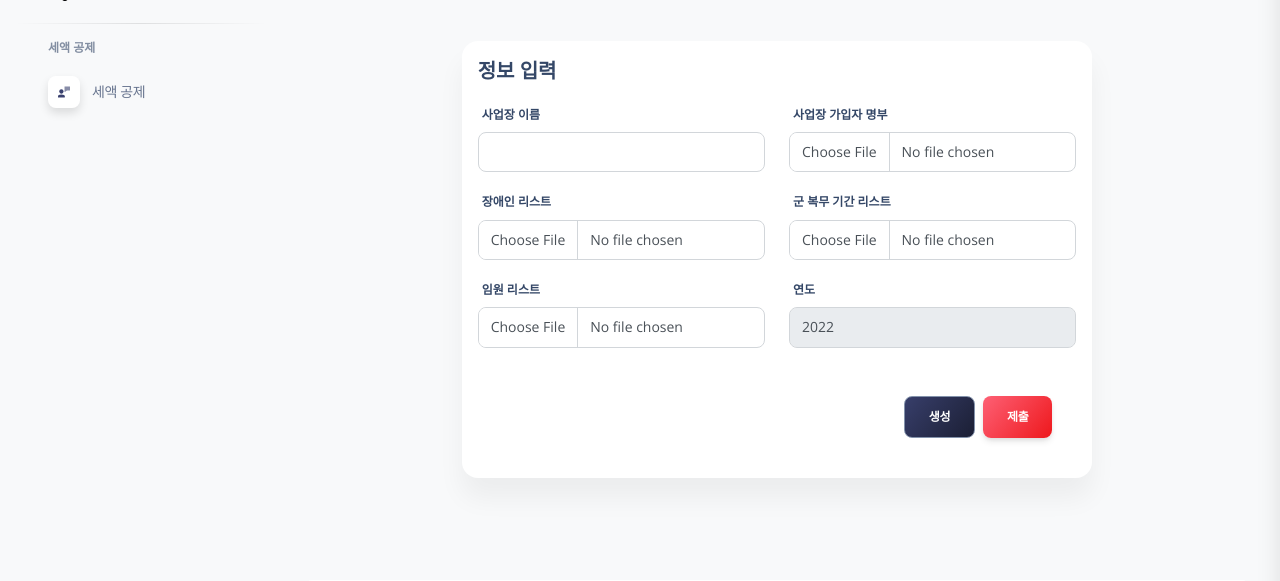
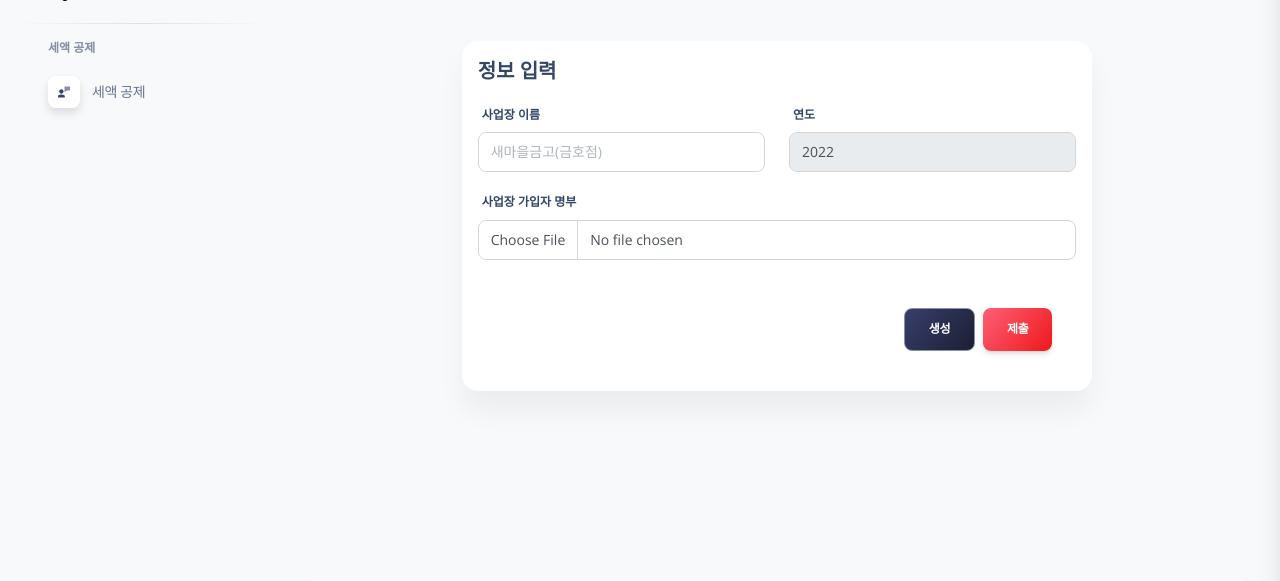
Before and after one commit to pai-plznw4me/tax-refund-system, a Django app: page /info/index in a window 1280 px wide; the page is wider, and only the part inside the window is pictured. Shown: the part 71-652 px from the top of that part. Run offline with Django 4.2, Linux system fonts and the light colour scheme; parts of the project's set-up code (start-up, migrations or seed data) failed here and were passed over; some libraries are stand-ins or nearby versions.

Commit message:
사업장 가입자 명부에 장애인, 임원, 군입대, 계약직 적용 가능하도록 코드 수정

```diff
--- a/info/templates/info/input.html
+++ b/info/templates/info/input.html
@@ -10,40 +10,24 @@
                     <div class="col-12 col-sm-6">
                         <label>사업장 이름</label>
                         <input class="form-control" type="text" onfocus="focused(this)" onfocusout="defocused(this)"
-                               name="company">
+                               name="company" placeholder="새마을금고(금호점)">
                     </div>
                     <div class="col-12 col-sm-6">
+                        <label>연도</label>
+                        <input class="form-control" type="text" onfocus="focused(this)" onfocusout="defocused(this)"
+                               name="year" value="2022" placeholder="2022" readonly>
+                    </div>
+
+                </div>
+                <div class="row mt-3">
+                    <div class="col-12 col-sm-12">
                         <label>사업장 가입자 명부</label>
                         <input class="form-control" type="file" onfocus="focused(this)" onfocusout="defocused(this)"
                                name="employee">
                     </div>
 
                 </div>
-                <div class="row mt-3">
-                    <div class="col-12 col-sm-6">
-                        <label>장애인 리스트</label>
-                        <input class="form-control" type="file" onfocus="focused(this)" onfocusout="defocused(this)"
-                               name="disable">
-                    </div>
-                    <div class="col-12 col-sm-6">
-                        <label>군 복무 기간 리스트</label>
-                        <input class="form-control" type="file" onfocus="focused(this)" onfocusout="defocused(this)"
-                               name="army">
-                    </div>
-                </div>
 
-                <div class="row mt-3">
-                    <div class="col-12 col-sm-6">
-                        <label>임원 리스트</label>
-                        <input class="form-control" type="file" onfocus="focused(this)" onfocusout="defocused(this)"
-                               name="executive">
-                    </div>
-                    <div class="col-12 col-sm-6">
-                        <label>연도</label>
-                        <input class="form-control" type="text" onfocus="focused(this)" onfocusout="defocused(this)"
-                               name="year" value="2022" placeholder="2022" readonly>
-                    </div>
-                </div>
 
                 <div class="card-body d-sm-flex mt-4">
                     <div class="d-flex align-items-center mb-sm-0 mb-4">
--- a/info/views.py
+++ b/info/views.py
@@ -6,7 +6,8 @@ from django.template import loader
 from django.views.decorators.csrf import csrf_exempt
 import pandas as pd
 
-from parser import deduction_and_tax
+from parser import load_workdate, generate_workdate, get_deductions, calculate_deduction_sum, \
+    calculate_tax_sum
 
 
 @csrf_exempt
@@ -15,30 +16,52 @@ def index(request):
         return render(request, template_name='info/index.html')
 
     elif request.method == 'POST':
+
         # 파일 저장
         company_name = request.POST.get('company')
-        year = request.POST.get('year')
+        year = int(request.POST.get('year'))
         employee = request.FILES.getlist('employee')[0]
-        disable = request.FILES.getlist('disable')
-        army = request.FILES.getlist('army')
-        executive = request.FILES.getlist('executive')
 
         # File 저장
         dirpath = './media'
         fs = FileSystemStorage(location=dirpath)
-        file_paths = []
         filename = fs.save(employee.name, employee)
         filepath = os.path.join(dirpath, filename)
-        file_paths.append(filepath)
 
-        # 근무, 청년 근무 날짜 계산
-        path = file_paths[0]
+        # 사업자가입자명부를 로드합니다.
+        employee_df = load_workdate(filepath)
+        name = employee_df.iloc[:, 1]  # 이름
         start_date = '2018-01-01'
         end_date = '2022-12-31'
         curr_date = pd.Timestamp.today()
+        years = list(range(pd.to_datetime(start_date).year, pd.to_datetime(end_date).year + 1))
 
-        # 세금 계산
-        deduction, tax, table_df = deduction_and_tax(path, start_date, end_date, curr_date, True)
+        # 상시근로표, 청년근로표 를 생성해 반환합니다,
+        workdate_df, workdate_sum_df, young_workdate_df, young_workdate_sum_df = \
+            generate_workdate(employee_df, start_date, end_date, curr_date)
+
+        #  상시근로, 청년근로 총 인원수를 계산합니다.
+        table_df = pd.concat([name, workdate_sum_df, young_workdate_sum_df], axis=1)
+        total = table_df.sum(axis=0)
+        total.iloc[0] = '합계'
+        total.name = '합계'
+        table_df = table_df.append(total)
+
+        # 청년 근로 및 기타 근로자 수를 계산합니다.
+        n_workers = total[1:1 + 5].values
+        n_youngs = total[1 + 5:1 + 5 + 5].values
+        n_etc = n_workers - n_youngs
+
+        # 공제, 추가 납부를 계산합니다.
+        deductions = get_deductions(n_youngs, n_etc, True, years)
+
+        # 총합 공제 금액 계산
+        deduction = calculate_deduction_sum(deductions, year)
+
+        # 공제 금액 반납
+        tax = calculate_tax_sum(deductions, year)
+        print('2022년 공제 받은 금액 : {} \n2022년 추가 납부 금액 : {}'.format(deduction, tax))
+
         table_df = table_df
         context = {'table_df': table_df,
                    'company_name': company_name,
--- a/parser.py
+++ b/parser.py
@@ -880,9 +880,11 @@ if __name__ == '__main__':
         generate_workdate(employee_df, start_date, end_date, curr_date)
 
     #  상시근로, 청년근로 총 인원수를 계산합니다.
-    total = pd.concat([name, workdate_sum_df, young_workdate_sum_df], axis=1).sum(axis=0)
+    table_df = pd.concat([name, workdate_sum_df, young_workdate_sum_df], axis=1)
+    total = table_df.sum(axis=0)
     total.iloc[0] = '합계'
     total.name = '합계'
+    table_df = table_df.append(total)
 
     # 청년 근로 및 기타 근로자 수를 계산합니다.
     n_workers = total[1:1 + 5].values
```
